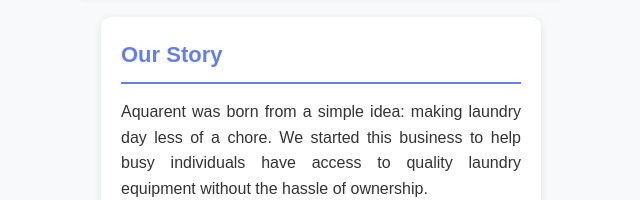
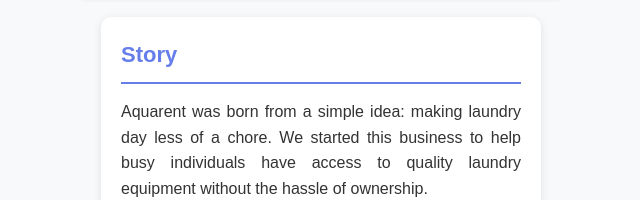
Before and after one commit to joyboyy23/Aquarent, a plain HTML site: page services.html in a window 1280 px wide. Shown: the part 227-427 px from the top of the page, 319-959 px from the left. Drawn offline with Linux system fonts and the light colour scheme.

Commit message:
Update services.html

```diff
--- a/services.html
+++ b/services.html
@@ -24,7 +24,7 @@
 
     <main>
         <section class="about">
-            <h2>Our Story</h2>
+            <h2>Story</h2>
             <p>Aquarent was born from a simple idea: making laundry day less of a chore. We started this business to help busy individuals have access to quality laundry equipment without the hassle of ownership.</p>
             <p>What makes us different? We offer flexible rental options, well-maintained equipment, and a commitment to making your laundry experience as smooth as possible.</p>
         </section>
```
